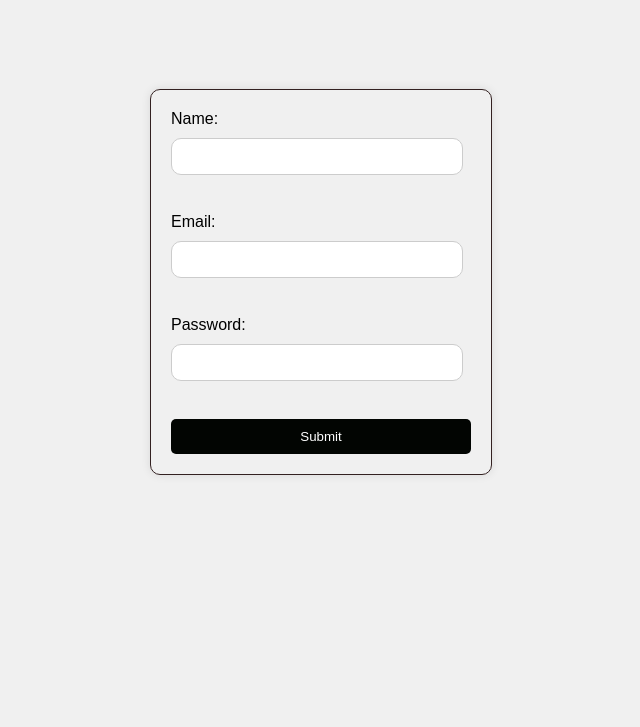
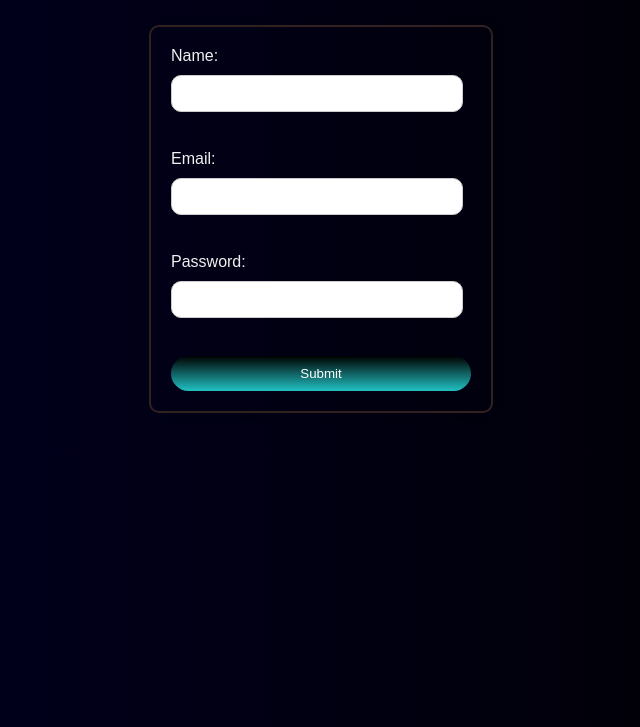
Before and after one commit to yout10/Project-1, a plain HTML site: page login/login.html in a window 1280 px wide. Shown: the part 73-800 px from the top of the page, without its empty margins (319-959 px from the left). Drawn offline with Linux system fonts and the light colour scheme.

Commit message:
modified:   login/login.html 	modified:   login/style.css

```diff
--- a/login/login.html
+++ b/login/login.html
@@ -8,7 +8,6 @@
 </head>
 <body>
   <h1 align="center">LOGIN</h1>
-  <div id="result"></div>
   <form id="myForm" method="post">
     <label for="name">Name:</label>
     <input type="text" id="name" name="name" autocomplete="name"><br><br>
--- a/login/style.css
+++ b/login/style.css
@@ -1,13 +1,15 @@
 body {
     font-family: Arial, sans-serif;
-    background-color: #f0f0f0;
+    background: rgb(2,0,36);
+    background: linear-gradient(90deg, rgba(2,0,36,1) 0%, rgba(0,0,0,1) 100%, rgba(0,212,255,1) 100%);
+    color: #f0f0f0;
   }
 
   form {
     max-width: 300px;
     margin: 40px auto;
     padding: 20px;
-    border: 1.5px solid #332121;
+    border: 2px solid #332121;
     border-radius: 10px;
     box-shadow: 0 0 10px rgba(0, 0, 0, 0.1);
   }
@@ -26,11 +28,12 @@ body {
   }
 
   input[type="submit"] {
-    background-color: #020502;
+    background: rgb(34,193,195);
+    background: linear-gradient(0deg, rgba(34,193,195,1) 0%, rgba(0,0,0,1) 100%);
     color: #ffffff;
     padding: 10px 20px;
     border: none;
-    border-radius: 5px;
+    border-radius: 20px;
     cursor: pointer;
     width: 100%;
   }
```
